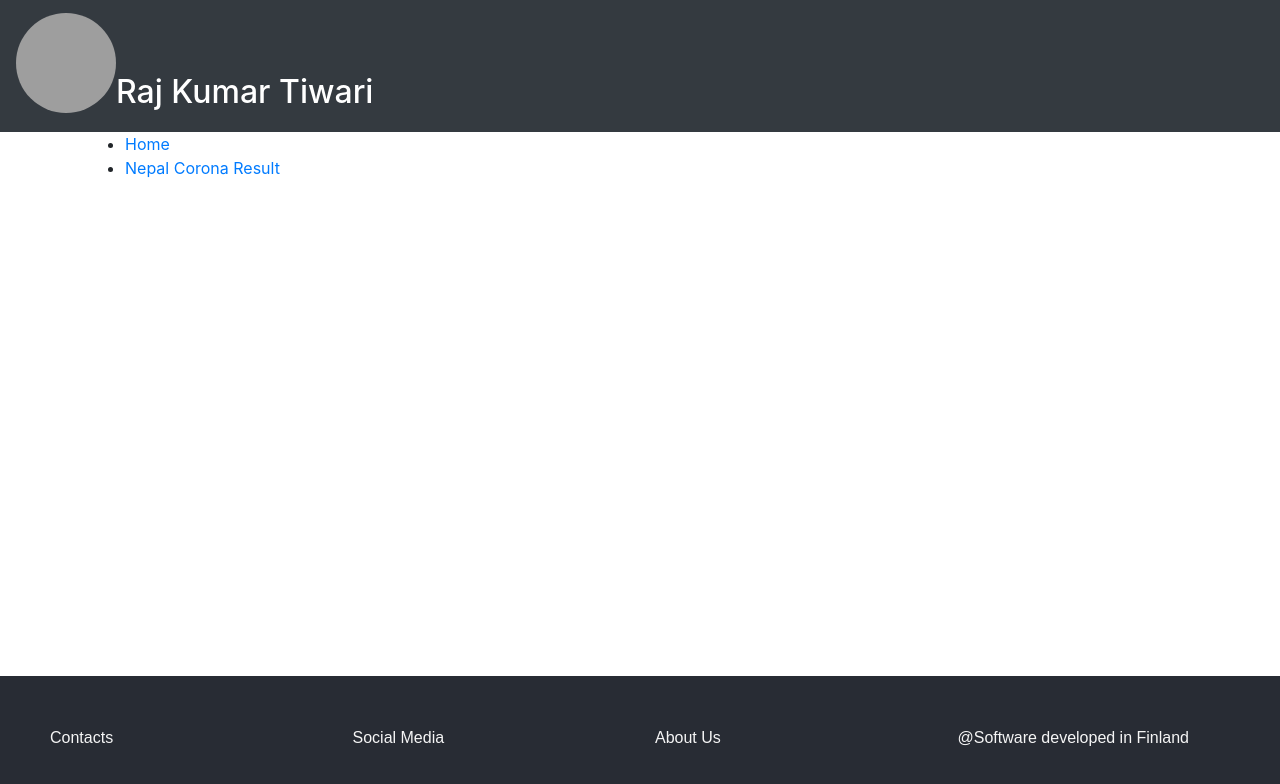
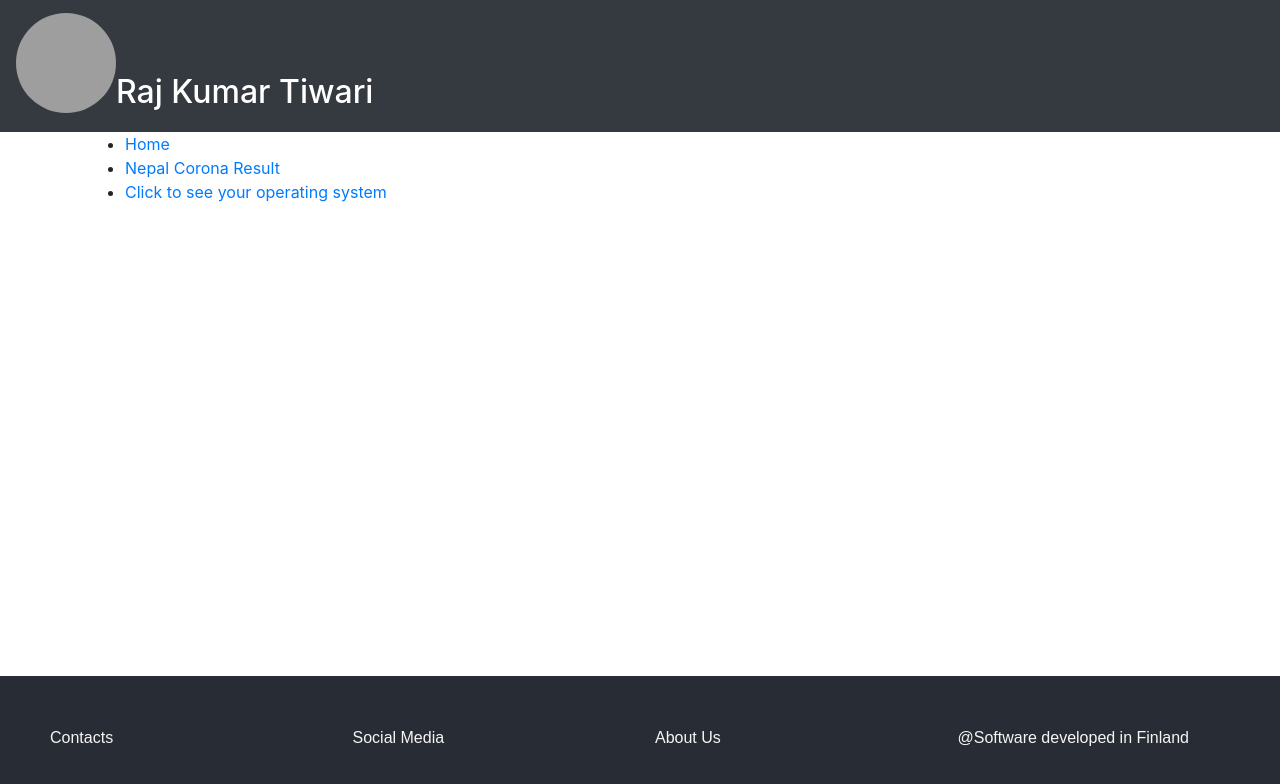
Before and after one commit to SannatKumar/transparency-nepal, a React (Create React App) app: page / in a window 1280 px wide. Shown: the top 784 px of the page. Built offline with nearby package versions, Linux system fonts and the light colour scheme; grey boxes are pictures that could not be loaded.

Commit message:
Os Result Link added

```diff
--- a/src/App.js
+++ b/src/App.js
@@ -1,6 +1,7 @@
 import React from 'react';
 import {BrowserRouter as Router, Route, Link} from 'react-router-dom';
 import CoronaResult from './CoronaResult';
+import OsResult from './OsResult';
 import './App.css';
 
 class App extends React.Component {
@@ -17,10 +18,14 @@ class App extends React.Component {
             <li>
               <Link to="/coronaresult/">Nepal Corona Result</Link>
             </li>
+            <li>
+              <Link to="/osresult/">Click to see your operating system</Link>
+            </li>
           </ul>
         </nav>
         <Route path="./home" exact component={App} />
         <Route path="/coronaresult" exact component={CoronaResult} />
+        <Route path="/osresult" exact component={OsResult} />
 
       </div>
     </Router>
```
